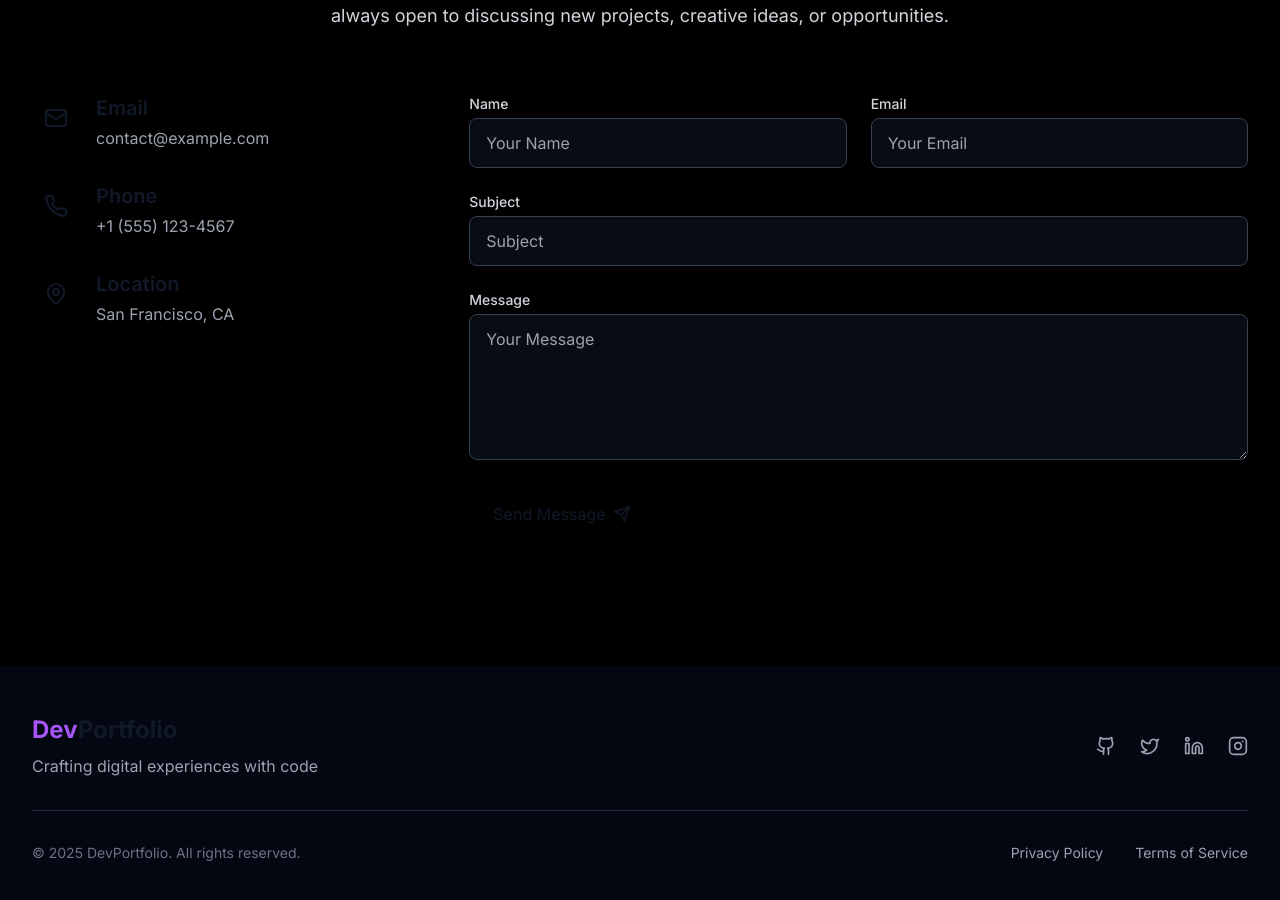
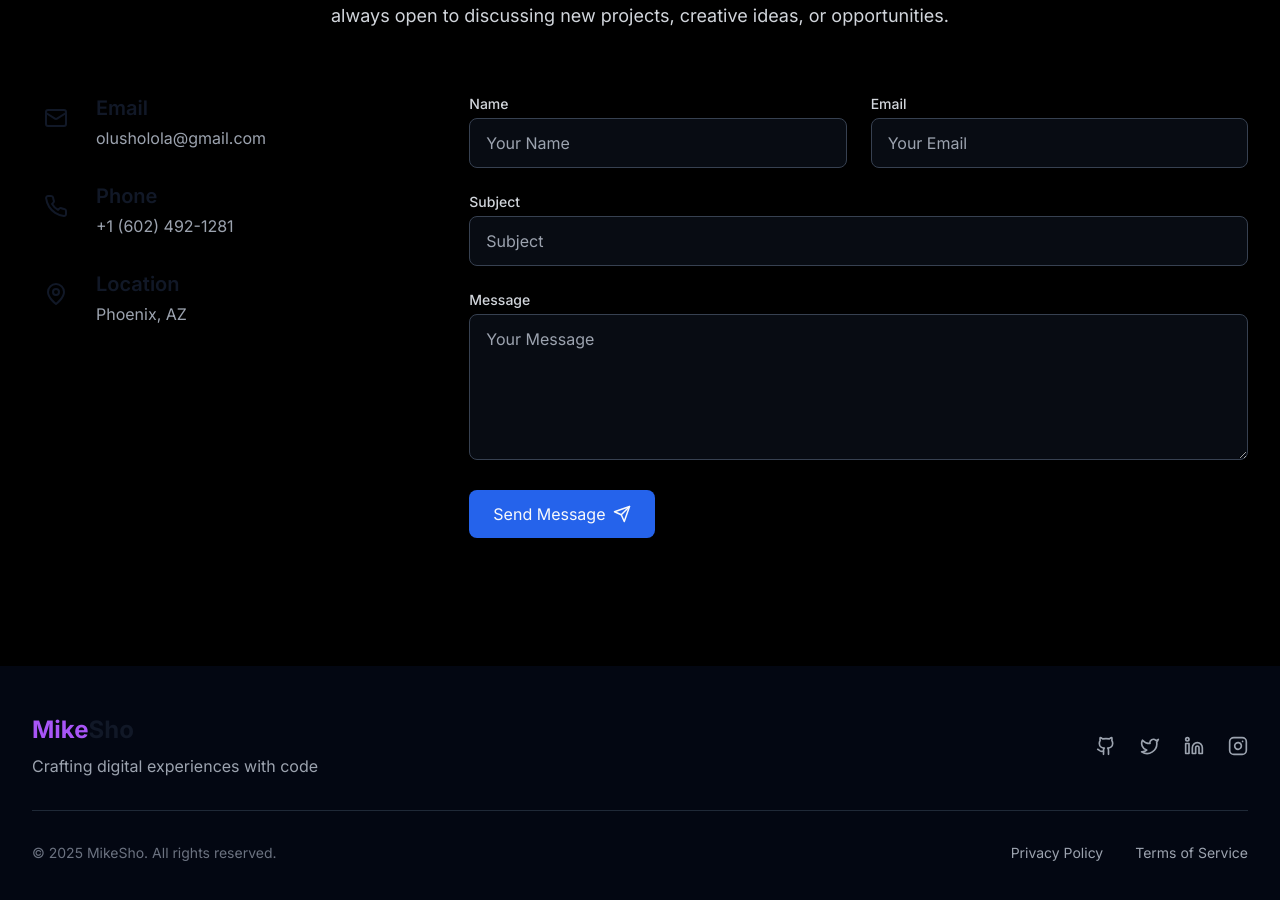
Before and after one commit to lumskii/portfolio_update, a React (Vite) app: page /contact in a window 1280 px wide. Shown: the part 310-1210 px from the top of the page. Built offline with nearby package versions, Linux system fonts and the light colour scheme.

Commit message:
Update personal information and branding across multiple components. Changed author details in README, updated contact information in Contact component, modified About section to include full name, and adjusted branding in Footer and LogoSquare components.

```diff
--- a/src/components/About.tsx
+++ b/src/components/About.tsx
@@ -75,7 +75,7 @@ export const About = () => {
               <div className="absolute inset-0 border-2 border-warm-yellow-400 rounded-lg transform translate-x-4 translate-y-4 -z-10"></div>
               <div className="bg-gradient-to-tr from-purple-600 to-blue-500 rounded-lg overflow-hidden aspect-square">
                 <img
-                  src="https://images.unsplash.com/photo-1531746020798-e6953c6e8e04?ixlib=rb-4.0.3&ixid=M3wxMjA3fDB8MHxwaG90by1wYWdlfHx8fGVufDB8fHx8fA%3D%3D&auto=format&fit=crop&w=1964&q=80"
+                  src="https://previews.dropbox.com/p/thumb/ACri4gnl3uvXDPYwUJWpNPLYzGR28iFzzrck5aeH4O_mzhuiUfwLiH3ueQC9TZHQbgqWcuyGbndzyvB9pzVhZyMboALLMNhZSEqoWp6QIKrOfNr3avvEp7VRo3e27YzFDGzgCbwAw4KpIsGXh1dIGS2eWgVouyeWDNmaTBHxBDkbij5bZIdXuQSqByldtjuzcx5UURg3Ja_52FwB2KyIaCj8A3UlB4EAHkU84h5kCSD0jpQZs-gb4-LD1GeZnXVvXH-uhJz_ebGgAMChoTIIFH7kUbrwWl1wKA4xMR5MfE2A6TySWsvUymIa51suu5gE7BliJzmOMVVQU3aVXToSN1pY/p.png?is_prewarmed=true"
                   alt="Developer Portrait"
                   className="w-full h-full object-cover mix-blend-overlay opacity-75"
                 />
@@ -105,7 +105,7 @@ export const About = () => {
               Who I Am
             </h3>
             <p className="text-slate-700 dark:text-gray-300 mb-6 text-lg leading-relaxed">
-              I'm a passionate software developer with a keen eye for creating
+              Hello, my name is Michael Sholola(MikeSho). I'm a passionate software developer with a keen eye for creating
               elegant, user-centered digital experiences. With a background in
               computer science and a love for clean, efficient code, I build
               solutions that are both technically robust and intuitively usable.
--- a/src/components/Contact.tsx
+++ b/src/components/Contact.tsx
@@ -92,7 +92,7 @@ export const Contact = () => {
               </div>
               <div>
                 <h3 className="text-xl font-semibold mb-1">Email</h3>
-                <p className="text-gray-400">contact@example.com</p>
+                <p className="text-gray-400">olusholola@gmail.com</p>
               </div>
             </motion.div>
             <motion.div
@@ -104,7 +104,7 @@ export const Contact = () => {
               </div>
               <div>
                 <h3 className="text-xl font-semibold mb-1">Phone</h3>
-                <p className="text-gray-400">+1 (555) 123-4567</p>
+                <p className="text-gray-400">+1 (602) 492-1281</p>
               </div>
             </motion.div>
             <motion.div
@@ -116,7 +116,7 @@ export const Contact = () => {
               </div>
               <div>
                 <h3 className="text-xl font-semibold mb-1">Location</h3>
-                <p className="text-gray-400">San Francisco, CA</p>
+                <p className="text-gray-400">Phoenix, AZ</p>
               </div>
             </motion.div>
           </motion.div>
@@ -199,7 +199,7 @@ export const Contact = () => {
             </div>
             <button
               type="submit"
-              className="bg-mint-400 hover:bg-mint-500 text-gray-900 py-3 px-6 rounded-lg transition-all duration-300 transform hover:scale-105 flex items-center gap-2"
+              className="bg-blue-600 hover:bg-mint-500 text-gray-50 py-3 px-6 rounded-lg transition-all duration-300 transform hover:scale-105 flex items-center gap-2"
             >
               Send Message <SendIcon size={18} />
             </button>
--- a/src/components/Footer.tsx
+++ b/src/components/Footer.tsx
@@ -13,7 +13,7 @@ export const Footer = () => {
         <div className="flex flex-col md:flex-row justify-between items-center">
           <div className="mb-6 md:mb-0">
             <h2 className="text-2xl font-bold">
-              <span className="text-purple-500">Dev</span>Portfolio
+              <span className="text-purple-500">Mike</span>Sho
             </h2>
             <p className="text-gray-400 mt-2">
               Crafting digital experiences with code
@@ -49,7 +49,7 @@ export const Footer = () => {
         <div className="border-t border-gray-800 my-8"></div>
         <div className="flex flex-col md:flex-row justify-between items-center">
           <p className="text-gray-500 text-sm mb-4 md:mb-0">
-            © {new Date().getFullYear()} DevPortfolio. All rights reserved.
+            © {new Date().getFullYear()} MikeSho. All rights reserved.
           </p>
           <div className="flex space-x-8">
             <a
--- a/src/components/LogoSquare.tsx
+++ b/src/components/LogoSquare.tsx
@@ -13,7 +13,7 @@ export const LogoSquare: React.FC = () => {
           <div className="absolute top-1/2 left-1/2 transform -translate-x-1/2 -translate-y-1/2 w-16 h-16">
             <div className="w-full h-full border-2 border-[var(--clr-text)] dark:border-white rounded-[62px] flex items-center justify-center">
               <span className="font-bold text-3xl text-[var(--clr-text)] dark:text-white">
-                OS
+                MS
               </span>
             </div>
           </div>
```
Also changed, not shown: 1 other file (tests, documents, lock files or other folders).
